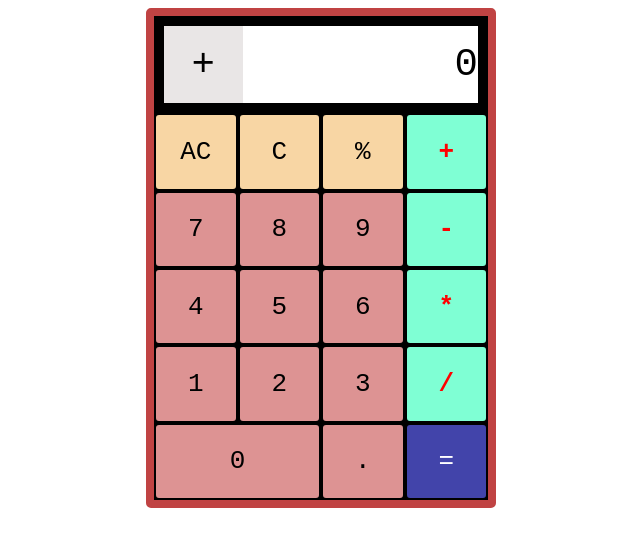
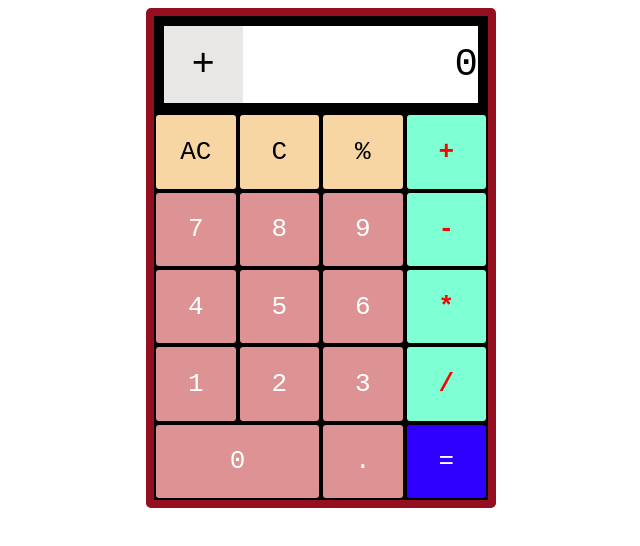
Before and after one commit to anubhavprabhakar/calculator, a plain HTML site: page index.html in a window 1280 px wide. Shown: the whole page, without its empty margins (319-959 px from the left). Drawn offline with Linux system fonts and the light colour scheme.

Commit message:
change calculator border color to lippy

```diff
--- a/style.css
+++ b/style.css
@@ -9,7 +9,7 @@ body{
     height: 484px;
     width: 334px;
     border-radius: 5px;
-    border: 8px solid rgb(192, 67, 67);
+    border: 8px solid #940f20;
 }
 
 .buttons{
@@ -82,6 +82,7 @@ body{
 }
 
 .digit{
+    color: white;
     background-color: #dd9393;
 }
 
@@ -91,5 +92,5 @@ body{
 
 #equals{
     color: rgb(255, 255, 255);
-    background-color: rgb(66, 68, 170)
+    background-color: rgb(47, 0, 255);
 }
```
